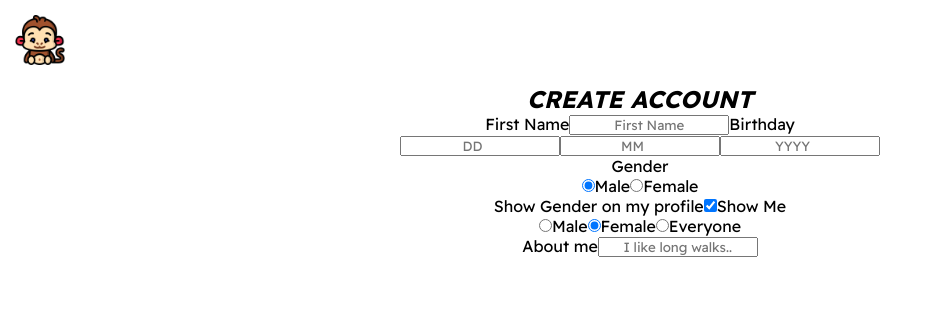
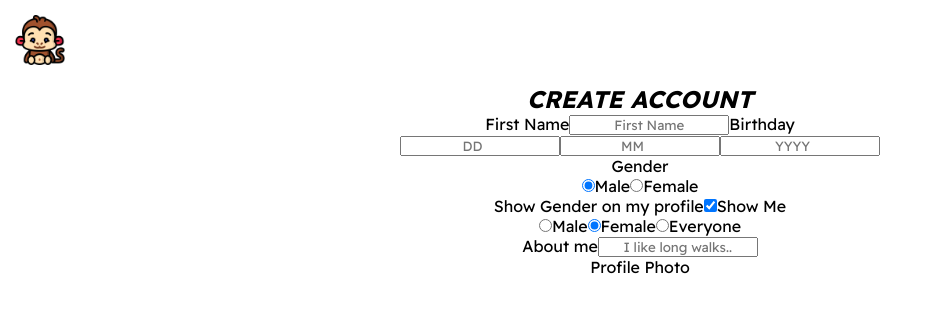
Before and after one commit to DDeShon/dating-app-old, a React (Create React App) app: page /onboarding in a window 1280 px wide. Shown: the top 312 px of the page, without its empty margins (0-928 px from the left). Built offline with nearby package versions, Linux system fonts and the light colour scheme.

Commit message:
working on onboarding page

```diff
--- a/src/pages/Onboarding.js
+++ b/src/pages/Onboarding.js
@@ -28,6 +28,7 @@ const OnBoarding = () => {
               value={""}
               onChange={handleChange}
             />
+
             <label>Birthday</label>
             <div className="multi-input-container">
               <input
@@ -58,6 +59,7 @@ const OnBoarding = () => {
                 onChange={handleChange}
               />
             </div>
+
             <label htmlFor="gender">Gender</label>
             <div className="multi-input-container">
               <input
@@ -130,6 +132,9 @@ const OnBoarding = () => {
               onChange={handleChange}
             />
           </section>
+          <section>
+            <label htmlFor="photo">Profile Photo</label>
+          </section>
         </form>
       </div>
     </>
```
